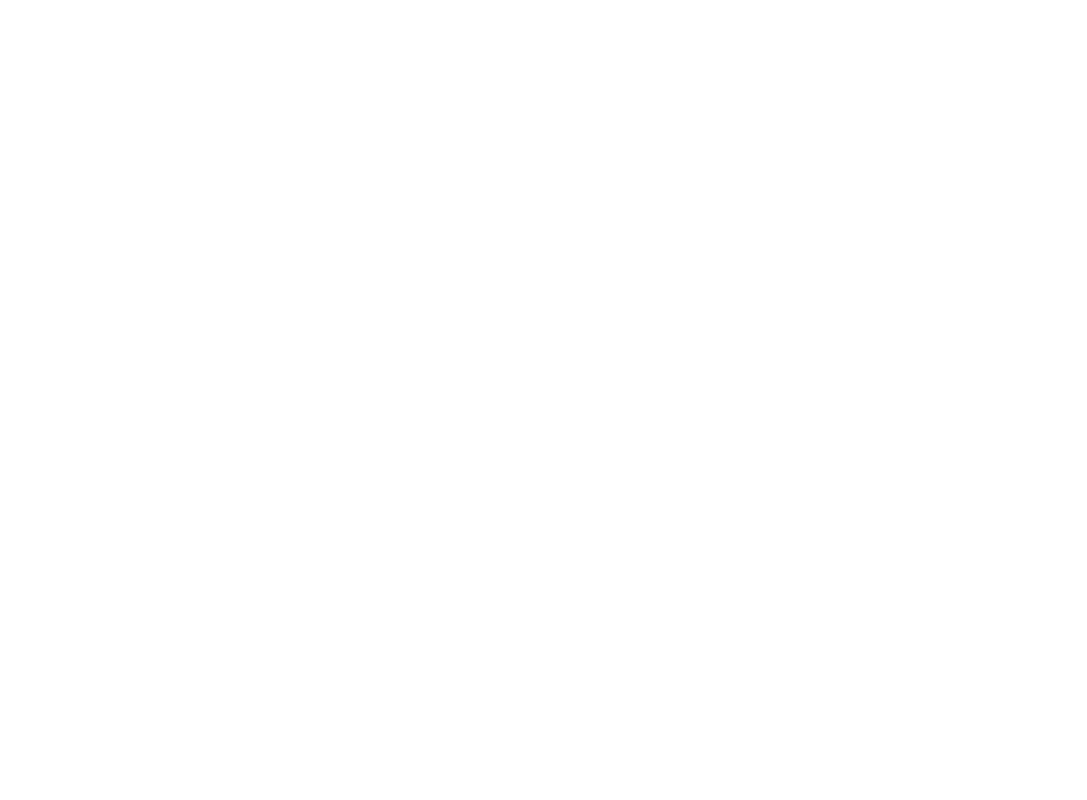
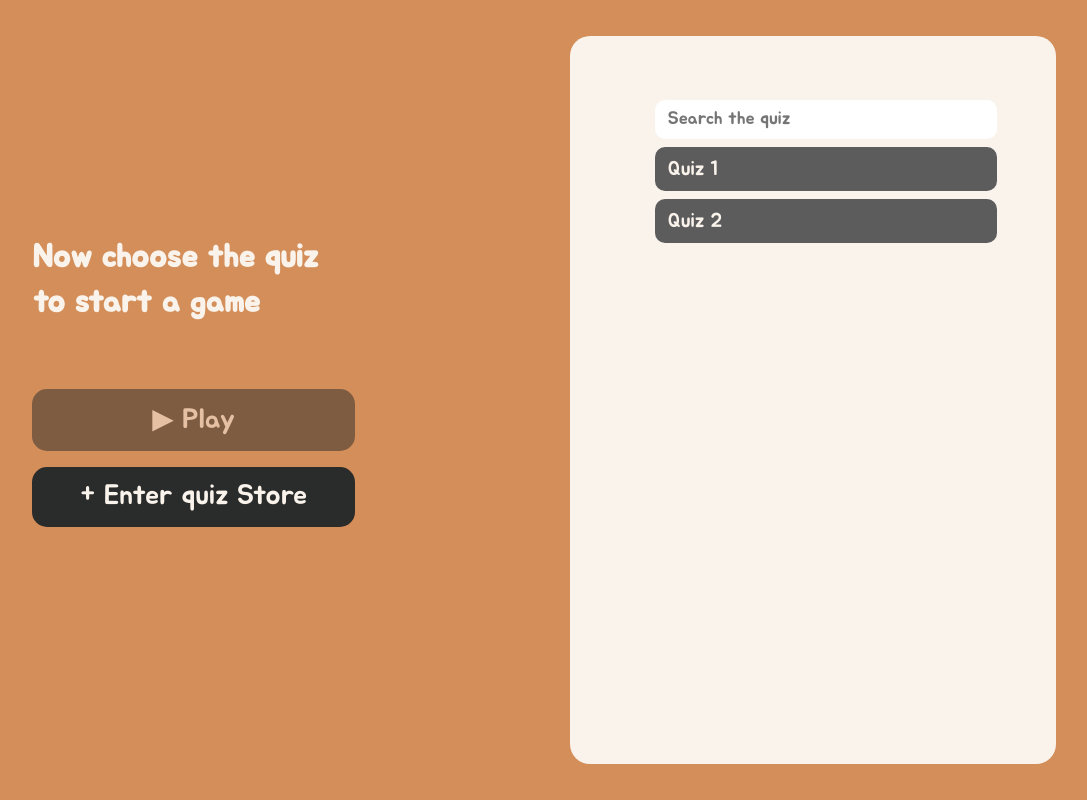
Before and after one commit to IU-Capstone-Project-2025/Vanguard, a React (Create React App) app in the folder frontend/app/: page /create in a window 1280 px wide. Before the commit this address had no page. Shown: the whole page, without its empty margins (70-1157 px from the left). Built offline with nearby package versions, Linux system fonts and the light colour scheme.

Commit message:
add CreateSessionPage component and update App routing

```diff
--- a/frontend/app/src/App.js
+++ b/frontend/app/src/App.js
@@ -2,12 +2,14 @@
 import './App.css';
 import {BrowserRouter as Router, Route, Routes} from 'react-router-dom';
 import HomePage from './components/HomePage';
+import CreateSessionPage from './components/CreateSessionPage';
 
 function App() {
   return (
     <Router>
       <Routes>
         <Route path='/' element={<HomePage/>}/>
+        <Route path='/create' element={<CreateSessionPage/>} />
       </Routes>
     </Router>
   );
--- a/frontend/app/src/components/CreateSessionPage.jsx
+++ b/frontend/app/src/components/CreateSessionPage.jsx
@@ -0,0 +1,72 @@
+import React, { useState } from "react";
+import './styles/styles.css';
+import { useNavigate } from "react-router-dom";
+
+const CreateSessionPage = () => {
+    const navigate = useNavigate();
+    const [selectedQuiz, setSelectedQuiz] = useState(null);
+    const quizzes = ["Quiz 1", "Quiz 2"]; // Placeholder, should be dynamic in real app
+    const [search, setSearch] = useState("");
+
+    const handlePlay = () => {
+        if (selectedQuiz) {
+            // Logic to start the session with selectedQuiz
+            navigate('/play'); // You may pass quiz info as state or param
+        }
+    };
+
+    return (
+        <div className="create-session-main-content">
+            <div className="left-side">
+                <div className="title">
+                    <h2>
+                        Now choose the quiz <br /> to start a game
+                    </h2>
+                    <div className="button-group">
+                        <button
+                            className="play-button"
+                            onClick={handlePlay}
+                            disabled={!selectedQuiz}
+                        >
+                            ▶ Play
+                        </button>
+                        <button
+                            className="enter-store-button"
+                            onClick={() => navigate('/store')}
+                        >
+                            + Enter quiz Store
+                        </button>
+                    </div>
+                </div>
+            </div>
+            <div className="right-side">
+                <div className="quiz-list-container">
+                    <div className="quiz-search-panel">
+                        <input
+                            type="text"
+                            placeholder="Search the quiz"
+                            value={search}
+                            onChange={(e) => setSearch(e.target.value)}
+                            className="quiz-search-input"
+                        />
+                        <div className="quiz-list">
+                            {quizzes
+                                .filter((quiz) => quiz.toLowerCase().includes(search.toLowerCase()))
+                                .map((quiz, index) => (
+                                    <div
+                                        key={index}
+                                        className={`quiz-item ${selectedQuiz === quiz ? 'selected' : ''}`}
+                                        onClick={() => setSelectedQuiz(quiz)}
+                                    >
+                                        {quiz}
+                                    </div>
+                                ))}
+                        </div>
+                    </div>
+                </div>
+            </div>
+        </div>
+    );
+};
+
+export default CreateSessionPage;
--- a/frontend/app/src/components/styles/styles.css
+++ b/frontend/app/src/components/styles/styles.css
@@ -2,6 +2,7 @@
     --orange: #D38E5A;
     --bage: #F9F3EB;
     --dark: #2A2B2B;
+    --btn-hover: #4f4d4d;
     --light-gray: #C6BDB3;
     --gray: #5D5C5D;
 }
@@ -18,13 +19,14 @@
 
 
 .homepage-main-content {
-    position: relative;
+    display: flex;
+    height: 100vh;
     background-color: var(--orange);
-    display: flex;
+    color: var(--bage);
 
     .left-side {
         width: 50%;
-        display: block;
+        display: flex;
         align-items: center;
         justify-content: center;
 
@@ -33,12 +35,12 @@
             display: block;
             text-align: center;
             justify-items: center;
-            margin: 25% 15% 25% 30%;
+            margin: 25% ;
 
             h1 {
                 text-align: start;
                 font-family: Jua, sans-serif;
-                font-size: 64px;
+                font-size: 60px;
                 color: var(--bage);
             }
 
@@ -56,6 +58,18 @@
                     margin-right:2vw;
                     font-size: 36px;
                     border: none;
+                    cursor: pointer;
+                    transition: transform 0.2s ease, background-color 0.2s ease;
+
+                    &:hover:not(:disabled) {
+                        background-color: #1c1c1c;
+                        transform: translateY(-2px);
+                    }
+
+                    &:disabled {
+                        opacity: 0.5;
+                        cursor: not-allowed;
+                    }
                 }
             }
         }
@@ -63,5 +77,135 @@
 
     .right-side {
         width: 50%;
+
+        img {
+            width: 100%;
+            height: 100vh;
+            object-fit: cover;
+            object-position: center;
+        }
+        .image-container {
+            position: relative;
+            width: 100%;
+            height: 100vh;
+            display: flex;
+            align-items: center;
+            justify-content: center;
+        }
     }
 }
+
+
+.create-session-main-content {
+    display: flex;
+    height: 100vh;
+    background-color: var(--orange);
+    color: var(--bage);
+
+    .left-side {
+        width: 50%;
+        display: flex;
+        flex-direction: column;
+        justify-content: center;
+        padding-left: 8vw;
+
+        .title {
+            h2 {
+                font-size: 32px;
+                line-height: 1.4;
+                margin-bottom: 4vh;
+            }
+            max-width: 60%;
+        }
+
+        .button-group {
+            margin: 5vw 0;
+            display: flex;
+            flex-direction: column;
+            gap: 2vh;
+
+            button {
+                background-color: var(--dark);
+                color: var(--bage);
+                border-radius: 15px;
+                padding: 1vw;
+                min-width: 10vw;
+                font-size: 28px;
+                border: none;
+                cursor: pointer;
+                transition: transform 0.2s ease, background-color 0.2s ease;
+
+                &:hover:not(:disabled) {
+                    background-color: #1c1c1c;
+                    transform: translateY(-2px);
+                }
+
+                &:disabled {
+                    opacity: 0.5;
+                    cursor: not-allowed;
+                }
+            }
+        }
+    }
+
+    .right-side {
+        width: 50%;
+        height: 100vh;
+        padding-right: 8vw;
+        display: flex;
+        flex-direction: column;
+        justify-content: center;
+
+        .quiz-list-container {
+            background-color: var(--bage);
+            display: flex;
+            flex-direction: column;
+            justify-content: flex-start;
+            align-items: center; /* Center horizontally */
+            padding: 5vw;
+            height: 75%;
+            border-radius: 20px;
+            width: 100%;
+            max-width: 28vw;
+            display: flex;
+            flex-direction: column;
+            gap: 1vh;
+
+            .quiz-search-panel{
+                padding: 0;
+                margin: 0;
+
+                input {
+                    width: 100%;
+                    padding: 1vh 1vw;
+                    font-size: 18px;
+                    border: none;
+                    border-radius: 10px;
+                }
+
+                .quiz-item {
+                    width: 100%;
+                    background-color: var(--gray);
+                    color: var(--bage);
+                    padding: 1.2vh 1vw;
+                    margin: 1vh 0;
+                    border-radius: 10px;
+                    cursor: pointer;
+                    font-size: 20px;
+                    transition: background-color 0.2s ease, transform 0.2s ease;
+
+                    &.selected {
+                        background-color: var(--dark);
+                        font-weight: bold;
+                        transform: scale(1.02);
+                    }
+
+                    &:hover {
+                        background-color: var(--btn-hover);
+                        transform: scale(1.02);
+                    }
+                }
+            }
+        }
+    }
+}
```
